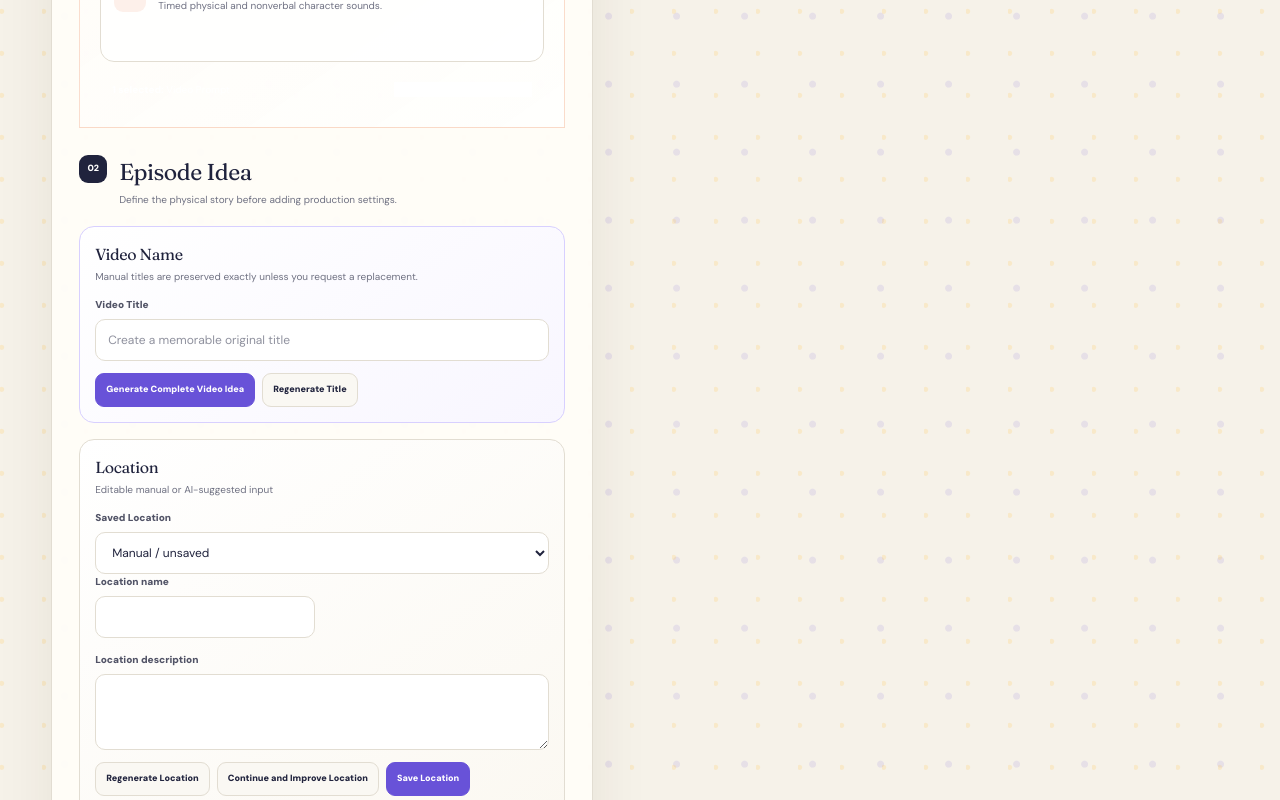
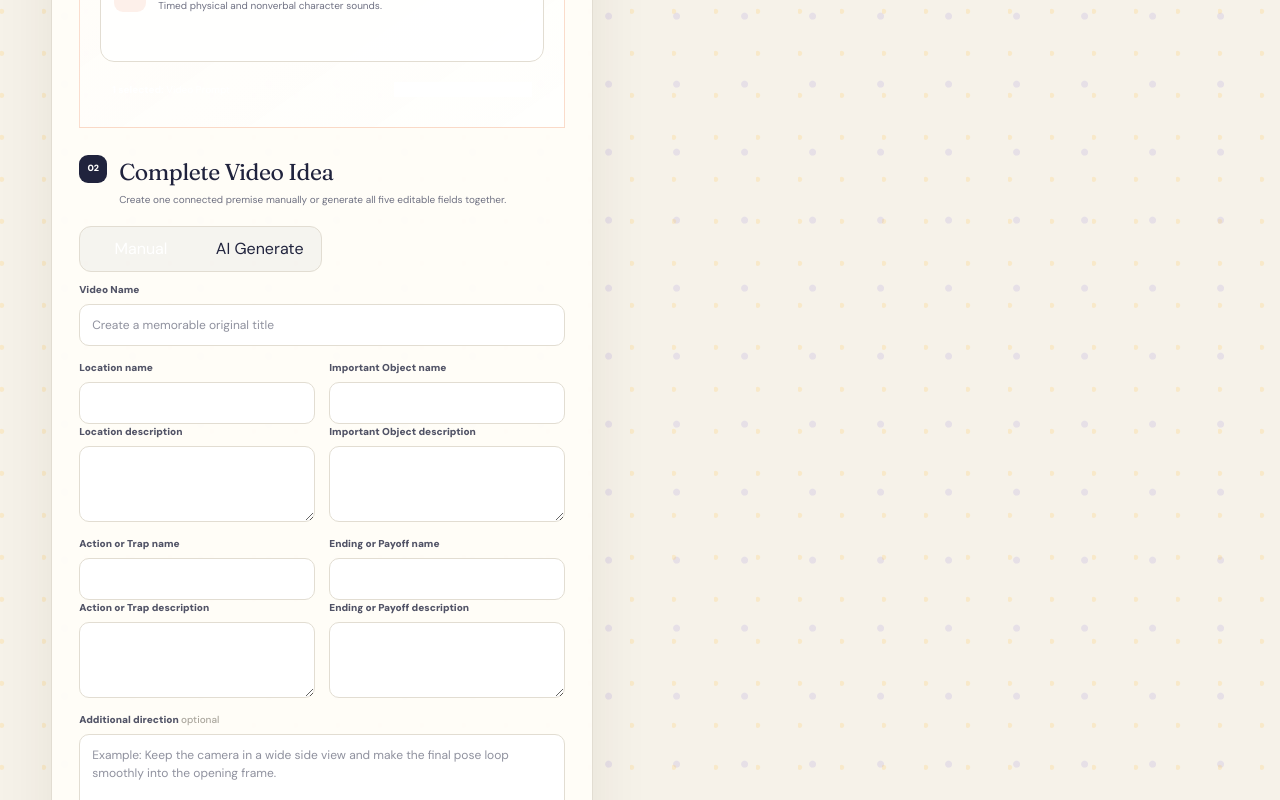
Before and after one commit to saifalrikaby1-png/slapstick-prompt-pack, a Next.js app: page / in a window 1280 px wide. Shown: the part 1420-2220 px from the top of the page. Built offline with nearby package versions, Linux system fonts and the light colour scheme.

Commit message:
Unify manual and AI complete video idea workflow

```diff
--- a/app/page.tsx
+++ b/app/page.tsx
@@ -61,6 +61,7 @@ const STORAGE = {
 const roles: CharacterRole[] = ["Hero", "Companion", "Enemy"];
 type OutputSelectionMode = "custom" | "fullPack";
 type CreativeGenerationMode = "ai" | "demo";
+type IdeaCreationMethod = "manual" | "ai";
 type CreativeSuggestionKind = CreativeAssetKind | "title";
 type CreativeSuggestion = { name?: string; description?: string; title?: string };
 type RecentSuggestions = Record<CreativeSuggestionKind, CreativeSuggestion[]>;
@@ -346,6 +347,7 @@ export default function Home() {
   const [isGeneratingCompleteIdea, setIsGeneratingCompleteIdea] = useState(false);
   const [ideaUndoSnapshot, setIdeaUndoSnapshot] = useState<IdeaSnapshot | null>(null);
   const [demoCompleteIdeaIndex, setDemoCompleteIdeaIndex] = useState(0);
+  const [ideaCreationMethod, setIdeaCreationMethod] = useState<IdeaCreationMethod>("manual");
   const [isDownloading, setIsDownloading] = useState(false);
   const [error, setError] = useState("");
   const [notice, setNotice] = useState("");
@@ -1536,6 +1538,11 @@ Spoken-word rule: No understandable spoken words unless a spoken voice layer is
     );
   }
 
+  function completeIdeaField(kind: CreativeAssetKind, label: string) {
+    const keys = creativeFields[kind];
+    return <div className="complete-idea-field" key={kind}><label className="field"><span>{label} name</span><input value={String(form[keys.name])} onChange={(event) => setForm((current) => ({ ...current, [keys.id]: "", [keys.name]: event.target.value }))} /></label><label className="field wide"><span>{label} description</span><textarea value={String(form[keys.description])} onChange={(event) => setForm((current) => ({ ...current, [keys.id]: "", [keys.description]: event.target.value }))} /></label></div>;
+  }
+
   return (
     <main>
       <header className="topbar">
@@ -1603,18 +1610,16 @@ Spoken-word rule: No understandable spoken words unless a spoken voice layer is
             </div>
           </section>
 
-          <section className="form-section" id="episode-idea">
-            <div className="section-heading"><span>02</span><div><h2>Episode Idea</h2><p>Define the physical story before adding production settings.</p></div></div>
+          <section className="form-section complete-video-idea" id="episode-idea">
+            <div className="section-heading"><span>02</span><div><h2>Complete Video Idea</h2><p>Create one connected premise manually or generate all five editable fields together.</p></div></div>
+            <div className="selection-mode" role="group" aria-label="Idea creation method"><button type="button" className={ideaCreationMethod === "manual" ? "active" : ""} aria-pressed={ideaCreationMethod === "manual"} onClick={() => setIdeaCreationMethod("manual")}>Manual</button><button type="button" className={ideaCreationMethod === "ai" ? "active" : ""} aria-pressed={ideaCreationMethod === "ai"} onClick={() => setIdeaCreationMethod("ai")}>AI Generate</button></div>
             <div className="form-grid">
-              <article className="creative-editor title-editor wide">
-                <div className="mini-heading"><h3>Video Name</h3><p>Manual titles are preserved exactly unless you request a replacement.</p></div>
-                <label className="field wide"><span>Video Title</span><input value={form.videoTitle} onChange={(event) => update("videoTitle", event.target.value)} placeholder="Create a memorable original title" /></label>
-                <div className="button-row"><button className="primary-small" type="button" disabled={isGeneratingCompleteIdea} aria-busy={isGeneratingCompleteIdea} onClick={generateCompleteIdea}>{isGeneratingCompleteIdea ? "Creating complete idea…" : hasCompleteIdea() ? "Generate Another Complete Idea" : "Generate Complete Video Idea"}</button><button type="button" disabled={suggestingFields.title} aria-busy={suggestingFields.title} onClick={() => suggestCreative("title")}>{suggestingFields.title ? "Creating…" : "Regenerate Title"}</button>{ideaUndoSnapshot && <button type="button" onClick={undoIdeaReplacement}>Undo Idea Replacement</button>}</div>
-              </article>
-              {creativeEditor("location", "Location")}
-              {creativeEditor("object", "Important Object")}
-              {creativeEditor("action", "Action or Trap")}
-              {creativeEditor("payoff", "Ending or Payoff")}
+              {ideaCreationMethod === "ai" && <><div className="wide idea-provider-note">{mode === "ai" ? "AI generation — uses idea credits at launch." : "Demo AI simulation — no API credits used."}</div><div className="button-row wide"><button className="primary-small" type="button" disabled={isGeneratingCompleteIdea} aria-busy={isGeneratingCompleteIdea} onClick={generateCompleteIdea}>{isGeneratingCompleteIdea ? "Creating complete idea…" : hasCompleteIdea() ? "Generate Another Complete Idea" : "Generate Complete Video Idea"}</button>{ideaUndoSnapshot && <button type="button" onClick={undoIdeaReplacement}>Undo Idea Replacement</button>}</div></>}
+              <label className="field wide"><span>Video Name</span><input value={form.videoTitle} onChange={(event) => update("videoTitle", event.target.value)} placeholder="Create a memorable original title" /></label>
+              {completeIdeaField("location", "Location")}
+              {completeIdeaField("object", "Important Object")}
+              {completeIdeaField("action", "Action or Trap")}
+              {completeIdeaField("payoff", "Ending or Payoff")}
               <label className="field wide"><span>Additional direction <i>optional</i></span><textarea value={form.additionalDirection} onChange={(event) => update("additionalDirection", event.target.value)} placeholder="Example: Keep the camera in a wide side view and make the final pose loop smoothly into the opening frame." /></label>
               <details className="advanced-panel wide">
                 <summary>Creative Library import and export <span>+</span></summary>
```
Also changed, not shown: 2 other files (tests, documents, lock files or other folders).
